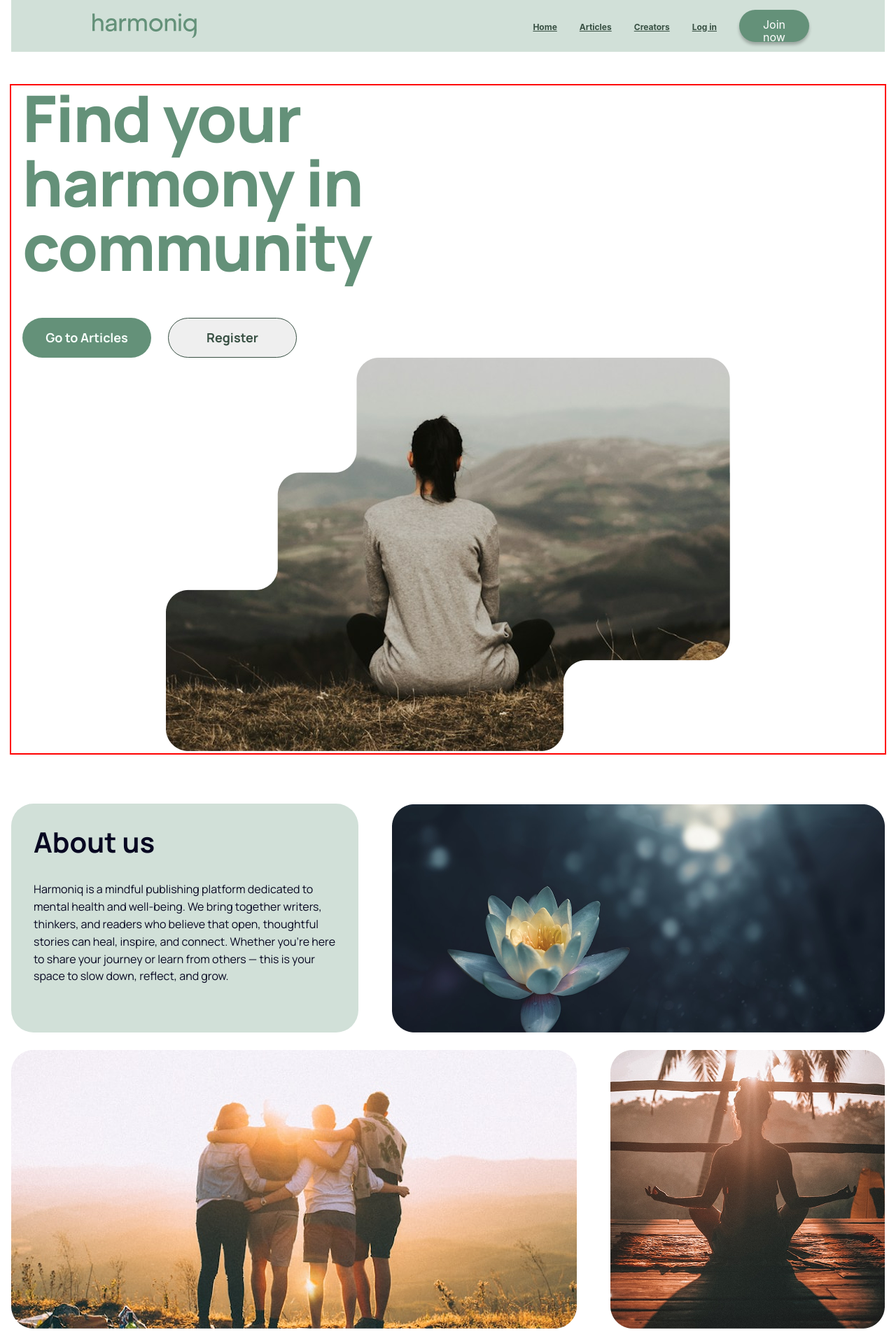
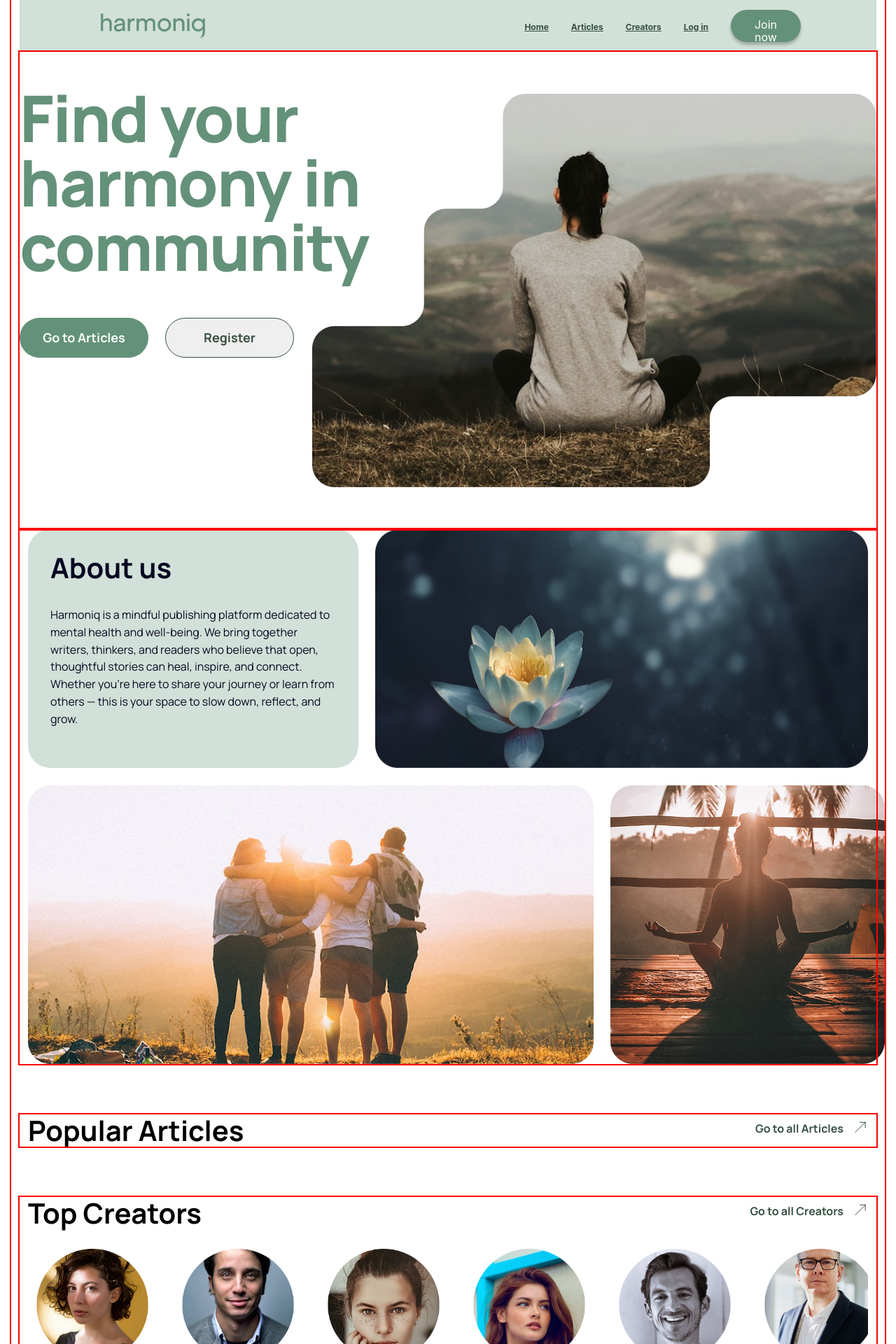
Before and after one commit to Tate-T/harmoniq-react, a React (Create React App) app: page / in a window 1280 px wide. Shown: the top 1920 px of the page at 70% size. Built offline with nearby package versions, Linux system fonts and the light colour scheme.

Commit message:
finish1section

```diff
--- a/src/index.css
+++ b/src/index.css
@@ -32,9 +32,10 @@ h1 {
   padding: 0 16px;
   outline: red solid 2px;
   width: 100%;
+  margin: 0 auto;
 }
 
-@media screen and (max-width: 361px) {
+@media screen and (min-width: 361px) {
   .container {
     padding: 0 8px;
     max-width: 377px;
@@ -42,7 +43,7 @@ h1 {
 
 }
 
-@media screen and (max-width: 704px) {
+@media screen and (min-width: 704px) {
   .container {
     padding: 0 12px;
     max-width: 728px;
@@ -50,10 +51,10 @@ h1 {
 
 }
 
-@media screen and (max-width: 1250px) {
+@media screen and (min-width: 1250px) {
   .container {
     padding: 0 12px;
-    max-width: 1274px;
+    max-width: 1248px;
   }
 
 }
--- a/src/pages/Home/Home.jsx
+++ b/src/pages/Home/Home.jsx
@@ -5,8 +5,8 @@ import fam from '../../images/fam.png'
 import flower from '../../images/flower.png'
 import person from '../../images/person.png'
 import sec1img from '../../images/sec1img.png'
-import {AuthorsList} from '../Authors/components/AuthorsList'
-import {AuthorProfilePage} from '../AuthorProfilePage/AuthorProfilePage'
+import { AuthorsList } from '../Authors/components/AuthorsList'
+import { AuthorProfilePage } from '../AuthorProfilePage/AuthorProfilePage'
 
 
 export const Home = () => {
@@ -15,17 +15,21 @@ export const Home = () => {
         <main>
             <section className={styles.info}>
                 <div className='container'>
-                <div className={styles.info_wrapper}>
+                    <div className={styles.info__div}>
+                        <div className={styles.info__wrapper}>
                             <h1 className={styles.info__title}>Find your harmony in community</h1>
                             <div className={styles.info__btns}>
                                 <button className={styles['info__btns--btn1']}>Go to Articles</button>
                                 <button className={styles['info__btns--btn2']}>Register</button>
                             </div>
                         </div>
-                <img className={styles.info__img} src={sec1img} alt="Section image" />
+                        {/* <img className={styles.info__img} src={sec1img} alt="Section image" /> */}
+                    </div>
                 </div>
             </section>
             <section className={styles.about}>
+                <div className="container">
+                    <div className={styles.about__div}>
                         <div className={styles.about__firstWrapper}>
                             <div className={styles.about__info}>
                                 <h2 className={styles['about__info--title']}>About us</h2>
@@ -37,8 +41,11 @@ export const Home = () => {
                             <img className={styles.about__family} src={fam} alt="Family" />
                             <img className={styles.about__person} src={person} alt="Person" />
                         </div>
+                    </div>
+                </div>
             </section>
             <section className={styles.popular}>
+                <div className="container">
                     <div className={styles.popular__wrapper}>
                         <h2 className={styles.popular__title}>Popular Articles</h2>
                         <div className={styles.popular__link}>
@@ -47,12 +54,14 @@ export const Home = () => {
                                 <path d="M4.875 19.5293L19.1195 5.2793M19.1195 5.2793H11.448M19.1195 5.2793L19.1196 12.9509" stroke="#374F42" stroke-linecap="round" stroke-linejoin="round" />
                             </svg></a>
                         </div>
-                    <div className={styles.popular__authorsList}>
+                        {/* <div className={styles.popular__authorsList}>
                         <AuthorProfilePage />
+                    </div>            */}
                     </div>
                 </div>
             </section>
             <section className={styles.top}>
+                <div className="container">
                     <div className={styles.top__wrapper}>
                         <h2 className={styles.top__title}>Top Creators</h2>
                         <div className={styles.top__link}>
@@ -65,6 +74,7 @@ export const Home = () => {
                     <div className={styles.top__authorsList}>
                         <AuthorsList />
                     </div>
+                </div>
             </section>
         </main>
         <Footer />
--- a/src/pages/Home/Home.module.css
+++ b/src/pages/Home/Home.module.css
@@ -1,7 +1,15 @@
-.info {
+/* .info {
   display: flex;
-  align-items: flex-start;
+  align-items: center;
   margin: 48px 0 72px 0;
+  justify-content: space-between;
+} */
+
+.info > div {
+  background-image: url('../../images/sec1img.png');
+  background-repeat: no-repeat;
+  background-position: right;
+  padding: 48px 0 245px 0;
 }
 
 .info__title {
@@ -15,7 +23,7 @@
   text-align: left;
 }
 
-.info_wrapper {
+.info__wrapper {
   width: 599px;
   height: 389px;
 }
@@ -55,11 +63,30 @@
   color: #374f42;
 }
 
-.about {
+.info__div {
+  display: flex;
+  justify-content: space-between;
+  align-items: flex-start;
+}
+
+/* .info__img {
+  height: auto;
+  display: block;
+} */
+
+/* .about {
   margin: 0 0 72px 0;
   display: flex;
   flex-direction: column;
   gap: 24px;
+} */
+
+
+.about__div {
+  display: flex;
+  gap: 24px;
+  flex-direction: column;
+  margin: 0 0 72px 0;
 }
 .about__info {
   border-radius: 32px;
```
Lines whose indentation alone changed are shown as unchanged.
